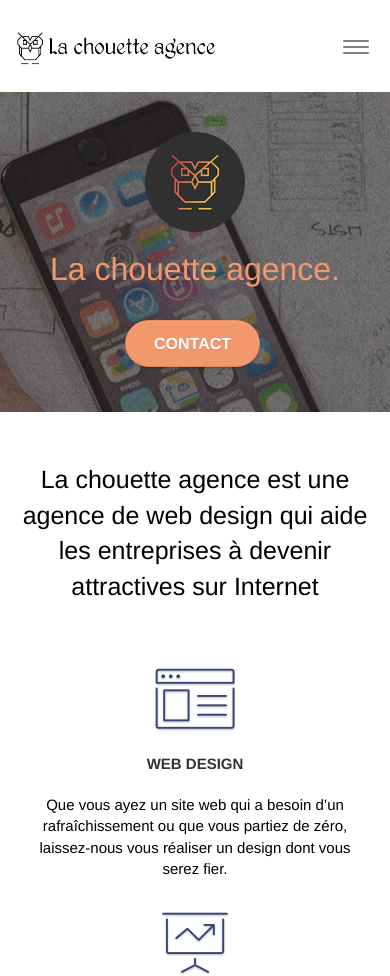
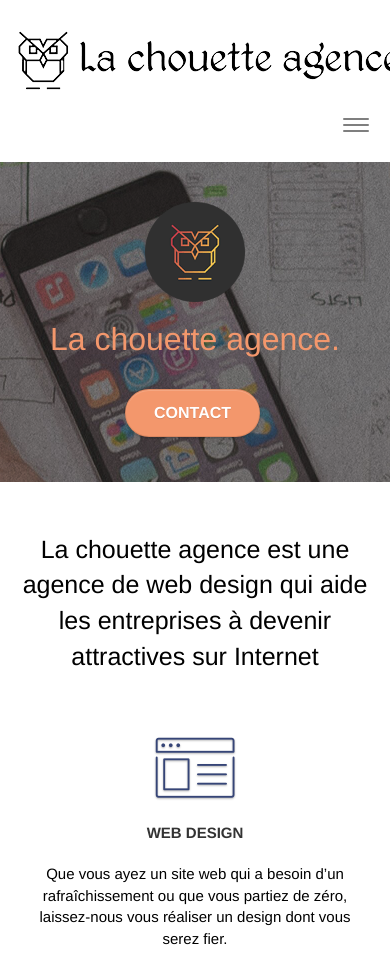
Before and after one commit to ZyrthazZ/OpenClassrooms_projet_4_La_Chouette_Agence_ameliore, a plain HTML site: page index.html in a window 390 px wide. Shown: the top 976 px of the page. Drawn offline with Linux system fonts and the light colour scheme.

Commit message:
Correctif dernier commit

```diff
--- a/style.css
+++ b/style.css
@@ -969,10 +969,10 @@ h4 {
         -webkit-box-shadow: none;
         box-shadow: none;
     }
-    .navbar-brand img {
+    /*.navbar-brand img {
         max-height: 40px;
         max-width: 200px;
-    }
+    }*/
     .nav-invert .navbar-header {
         float: none;
         width: 100%;
```
